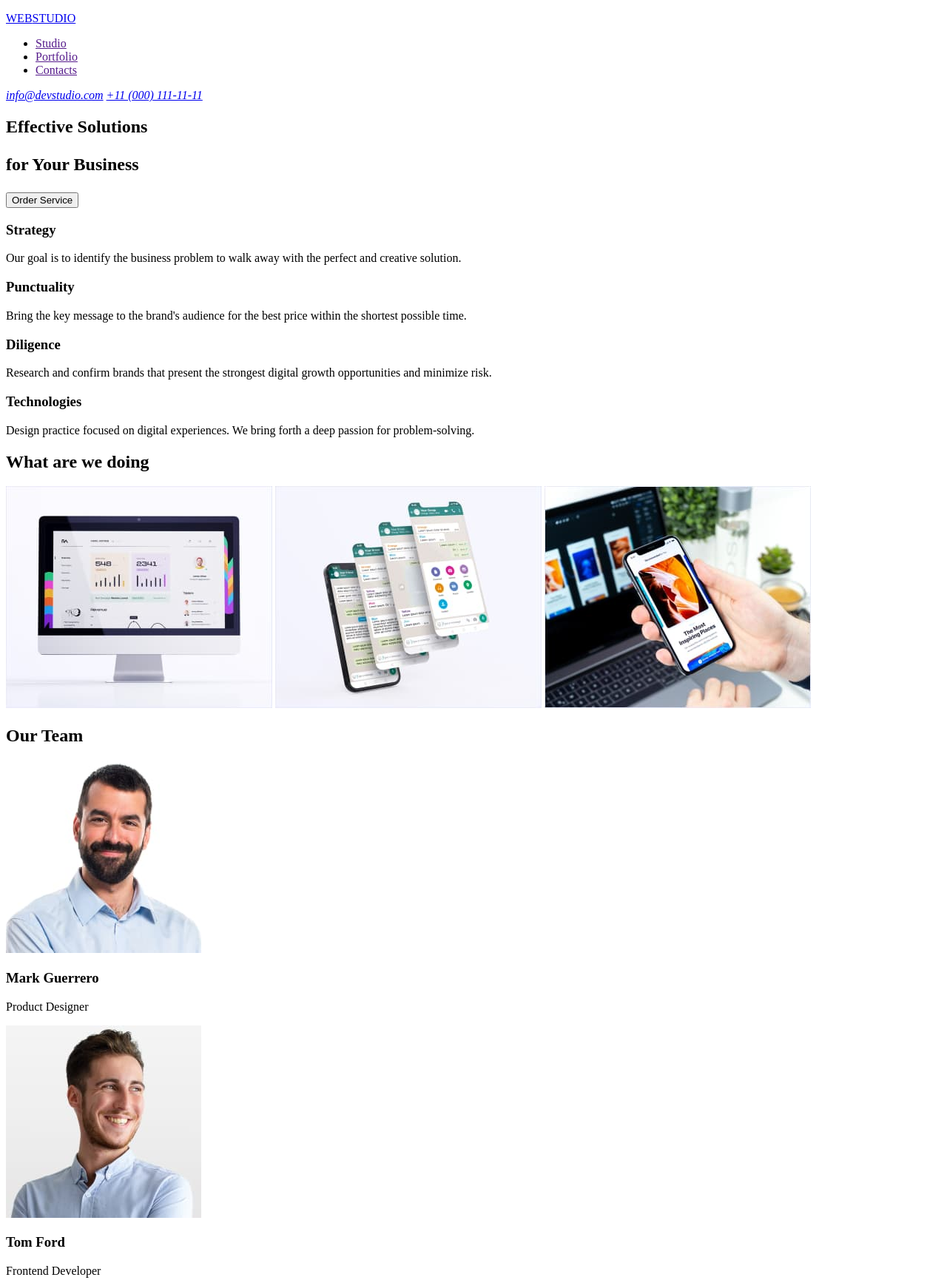
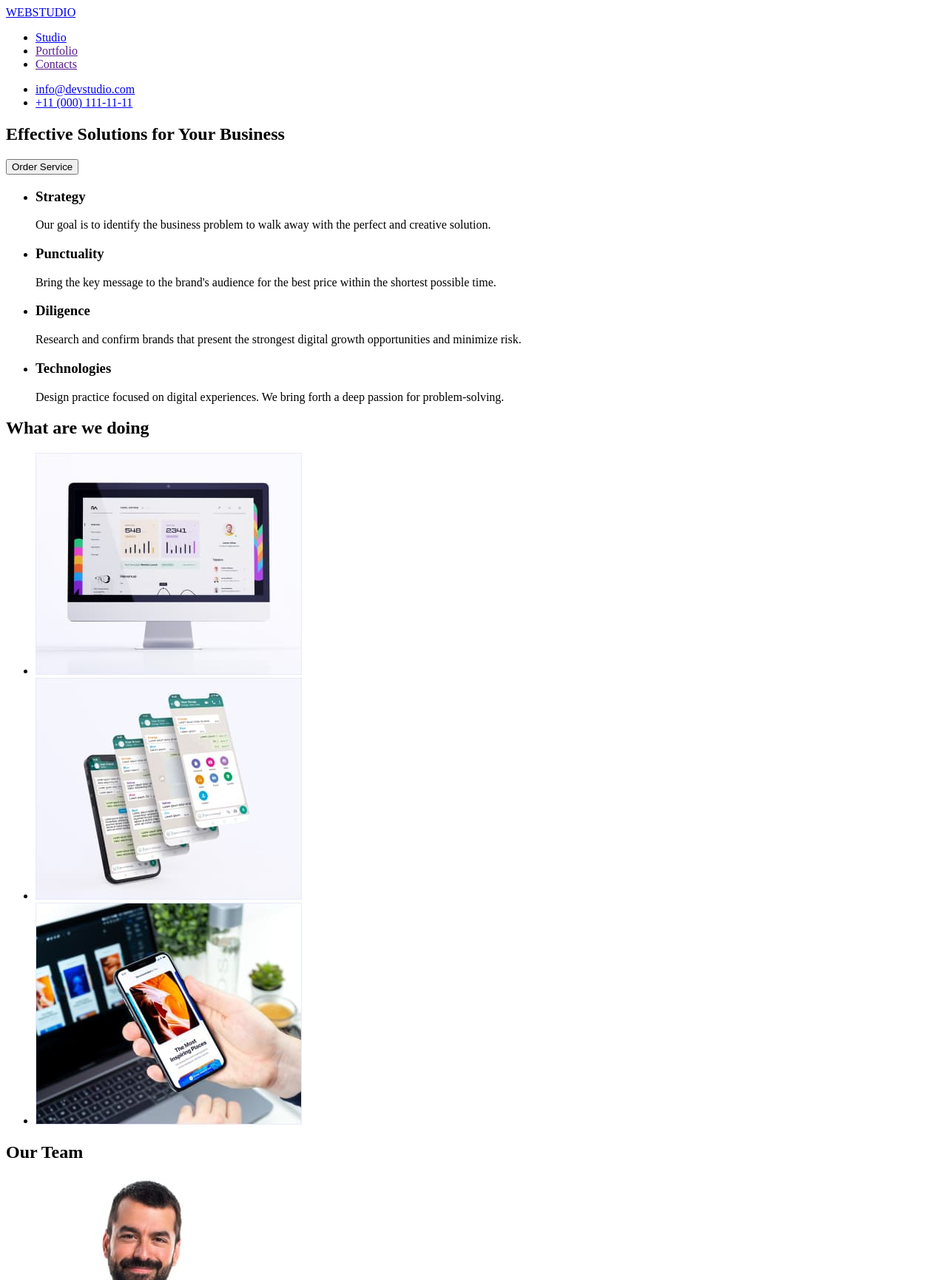
Before and after one commit to AntonBezradnii/goit-markup-hw-01, a plain HTML site: page index.html in a window 1280 px wide. Shown: the top 1730 px of the page at 74% size. Drawn offline with Linux system fonts and the light colour scheme.

Commit message:
correct index html file

```diff
--- a/index.html
+++ b/index.html
@@ -10,82 +10,85 @@
 <body>
     <header>
         <nav>
-                <a href="./index.html"><p> <span>WEB</span>STUDIO</p></a>
+                <a href="./index.html"> <span>WEB</span>STUDIO</a>
             <ul>
-                <li> <a href="">Studio</a></li>
+                <li> <a href="./index.html">Studio</a></li>
                 <li> <a href="">Portfolio</a></li>
                 <li> <a href="">Contacts</a></li>
             </ul>
         </nav>
-            <address>
-                <a href="mailto:info@devstudio.com">info@devstudio.com</a>
-                <a href="tel:+110001111111">+11 (000) 111-11-11</a>
-            </address>
+            <ul>
+                <li><a href="mailto:info@devstudio.com">info@devstudio.com</a></li>
+                <li><a href="tel:+110001111111">+11 (000) 111-11-11</a></li>
+            </ul>
+
+
+
     </header>
+    <main>
+        <section>
+            <h1>Effective Solutions for Your Business </h1>
+            <button type="button">Order Service</button>
+        </section>
+
 
         <section>
-            <h1>Effective Solutions <p>for Your Business</p> </h1>
-            <button>Order Service</button>
-        </section>
-
-        <main>
-            <section>
-                <div>
+             <ul>
+                <li>
                     <h3>Strategy</h3>
                     <p>Our goal is to identify the business
                     problem to walk away with the perfect and creative solution. </p>
-                </div>
-
-                <div>
+                </li>
+                <li>
                     <h3>Punctuality</h3>
                     <p>Bring the key message to the brand's audience for the best price within the shortest possible time.</p>
-                </div>
+                </li>
 
-                <div>
+                <li>
                     <h3>Diligence</h3>
                     <p>Research and confirm brands that present the strongest digital growth opportunities and minimize risk.</p>
-                </div>
-
-                <div>
+                </li>
+                <li>
                     <h3>Technologies</h3>
                     <p>Design practice focused on digital experiences. We bring forth a deep passion for problem-solving.</p>
-                </div>
+                </li>
+            </ul>
+
+
+
+
         </section>
 
         <section>
             <h2>What are we doing</h2>
-                <img src="./images/img.jpg" alt="monitor" width="360">
-                <img src="./images/Rectangle 71.jpg" alt="telephone with program" width="360">
-                <img src="./images/Rectangle 71 (1).jpg" alt="telephone in hand" width="360">
+            <ul>
+                <li><img src="./images/monitor.jpg" alt="monitor" width="360"></li>
+                <li><img src="./images/mobile.jpg" alt="telephone with program" width="360"></li>
+                <li><img src="./images/mobilehand.jpg" alt="telephone in hand" width="360"></li>
+            </ul>
         </section>
-        </main>
+
 
         <section>
             <h2> Our Team</h2>
-            <div>
-                <img src="./images/img (2).jpg" alt="photo a man" width="264">
+            <ul>
+                <li><img src="./images/img2.jpg" alt="photo a man" width="264">
                     <h3>Mark Guerrero</h3>
-                <p>Product Designer</p>
-            </div>
-            <div>
-                <img src="./images/img (1).jpg" alt="photo a man" width="264">
+                    <p>Product Designer</p></li>
+                <li><img src="./images/img1.jpg" alt="photo a man" width="264">
                     <h3>Tom Ford</h3>
-                <p>Frontend Developer</p>
-            </div>
-            <div>
-                <img src="./images/img (3).jpg" alt="photo a woman" width="264">
+                    <p>Frontend Developer</p></li>
+                <li><img src="./images/img3.jpg" alt="photo a woman" width="264">
                     <h3>Camila Garcia</h3>
-                <p>Marketing</p>
-            </div>
-            <div>
-                <img src="./images/img (4).jpg" alt="photo a man" width="264">
+                    <p>Marketing</p></li>
+                <li><img src="./images/img4.jpg" alt="photo a man" width="264">
                     <h3>Daniel Wilson</h3>
-                <p>UI Designer</p>
-            </div>
+                    <p>UI Designer</p></li>
+            </ul>
         </section>
-
+    </main>
     <footer>
-            <a href=""><p> <span>WEB</span>STUDIO</p></a>
+        <a href="./index.html"><span>WEB</span>STUDIO</a>
         <p>Increase the flow of customers and sales for your business with digital marketing & growth solutions.</p>
     </footer>
 
```
Also changed, not shown: images/img1.jpg (renamed from images/img (1).jpg), images/img2.jpg (renamed from images/img (2).jpg), images/img3.jpg (renamed from images/img (3).jpg), images/img4.jpg (renamed from images/img (4).jpg), images/mobile.jpg (renamed from images/Rectangle 71.jpg), images/mobilehand.jpg (renamed from images/Rectangle 71 (1).jpg), images/monitor.jpg (renamed from images/img.jpg). Lines whose indentation alone changed are shown as unchanged.
